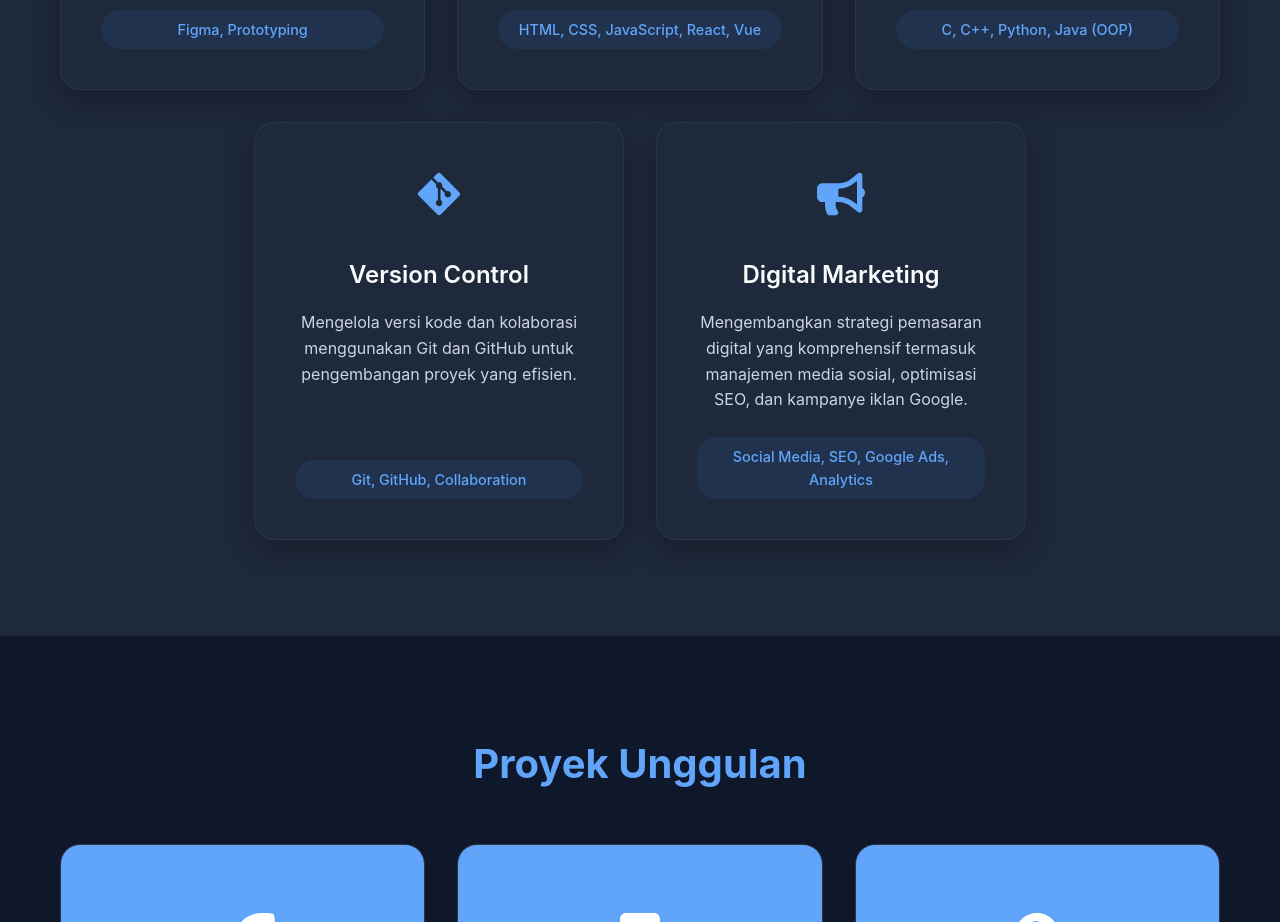
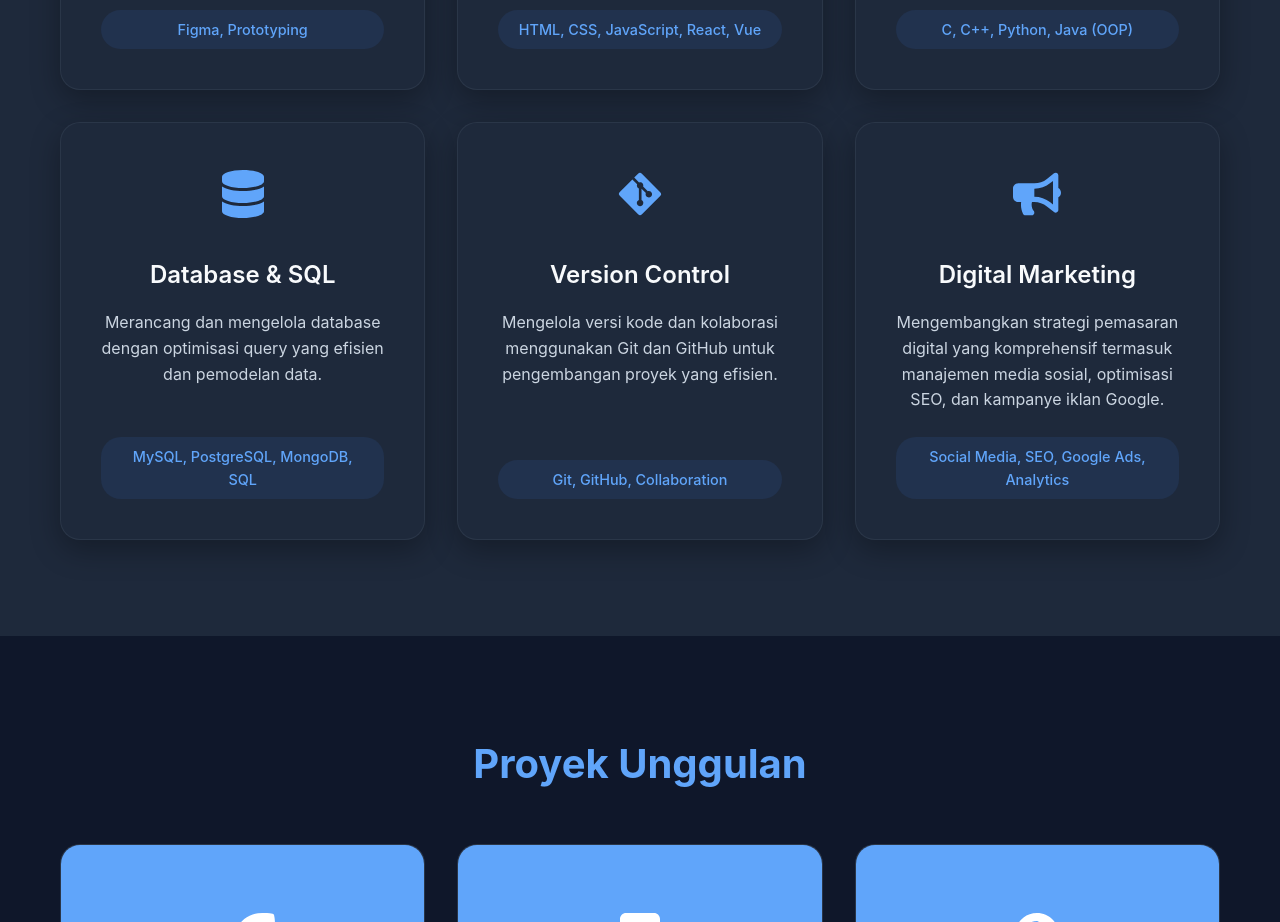
Before and after one commit to TsaqifHasbi/myPortofolio, a React (Create React App) app: page / in a window 1280 px wide. Shown: the part 1720-2642 px from the top of the page. Built offline with nearby package versions, Linux system fonts and the light colour scheme.

Commit message:
ayo terus berkembang

```diff
--- a/src/App.js
+++ b/src/App.js
@@ -14,7 +14,8 @@ import {
   FaMoon,
   FaUser,
   FaGitAlt,
-  FaBullhorn
+  FaBullhorn,
+  FaDatabase
 } from 'react-icons/fa';
 
 const content = {
@@ -41,6 +42,11 @@ const content = {
         title: 'Programming Logic',
         desc: 'Developing efficient algorithms and solutions using various programming languages.',
         tech: 'C, C++, Python, Java (OOP)'
+      },
+      {
+        title: 'Database & SQL',
+        desc: 'Designing and managing databases with efficient query optimization and data modeling.',
+        tech: 'MySQL, PostgreSQL, MongoDB, SQL'
       },
       {
         title: 'Version Control',
@@ -82,6 +88,11 @@ const content = {
         title: 'Pemrograman Logika',
         desc: 'Mengembangkan algoritma dan solusi yang efisien menggunakan berbagai bahasa pemrograman.',
         tech: 'C, C++, Python, Java (OOP)'
+      },
+      {
+        title: 'Database & SQL',
+        desc: 'Merancang dan mengelola database dengan optimisasi query yang efisien dan pemodelan data.',
+        tech: 'MySQL, PostgreSQL, MongoDB, SQL'
       },
       {
         title: 'Version Control',
@@ -184,12 +195,12 @@ function App() {
                 </div>
               ))}
             </div>
-            {/* Second row - 2 cards centered */}
+            {/* Second row - 3 cards centered */}
             <div className="skills-row">
-              {t.skills.slice(3, 5).map((skill, idx) => (
+              {t.skills.slice(3, 6).map((skill, idx) => (
                 <div className="skill-card" key={idx + 3}>
                   <div className="skill-icon">
-                    {idx === 0 ? <FaGitAlt /> : <FaBullhorn />}
+                    {idx === 0 ? <FaDatabase /> : idx === 1 ? <FaGitAlt /> : <FaBullhorn />}
                   </div>
                   <h4 className="skill-title">{skill.title}</h4>
                   <p className="skill-desc">{skill.desc}</p>
```
